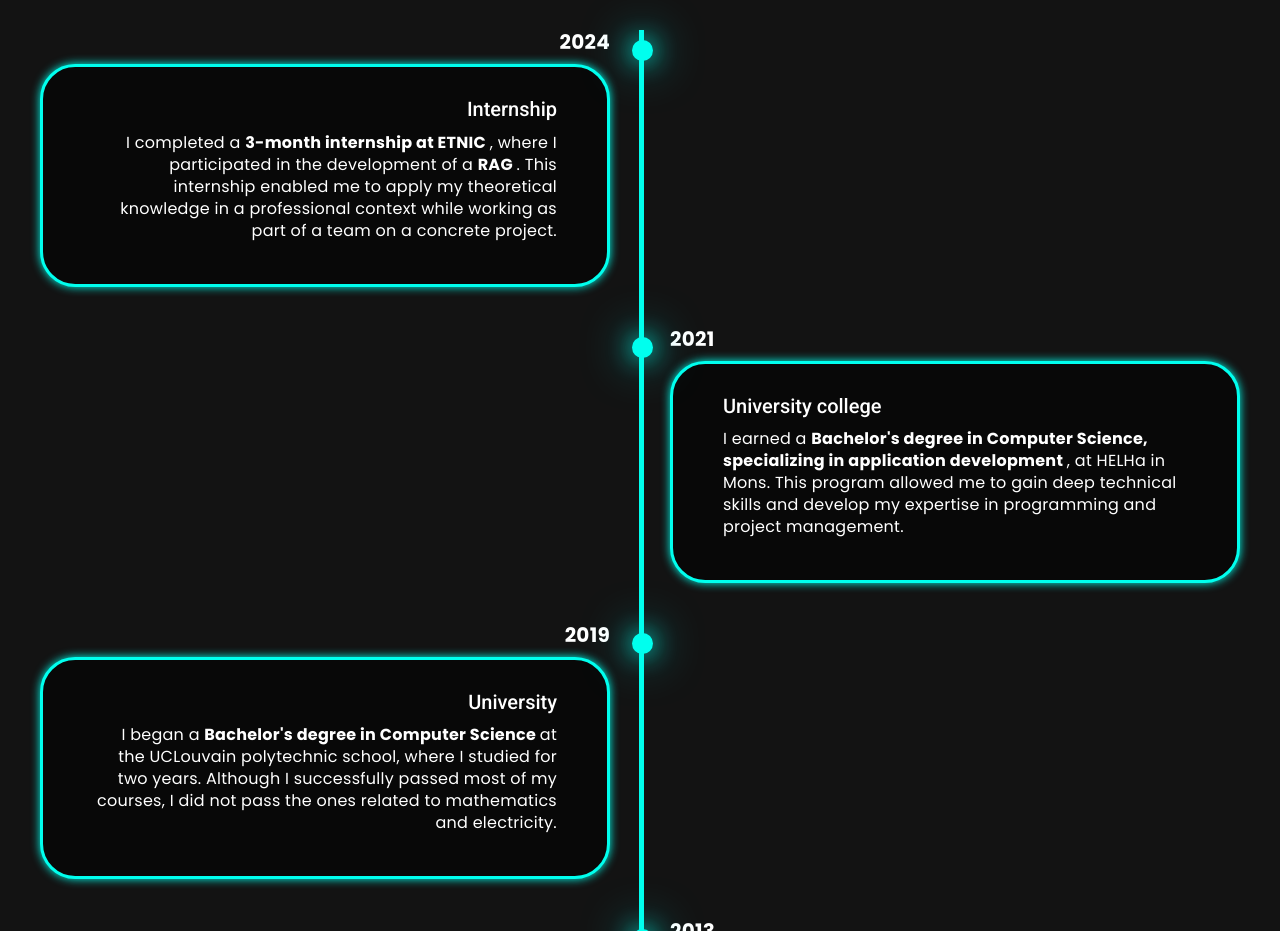
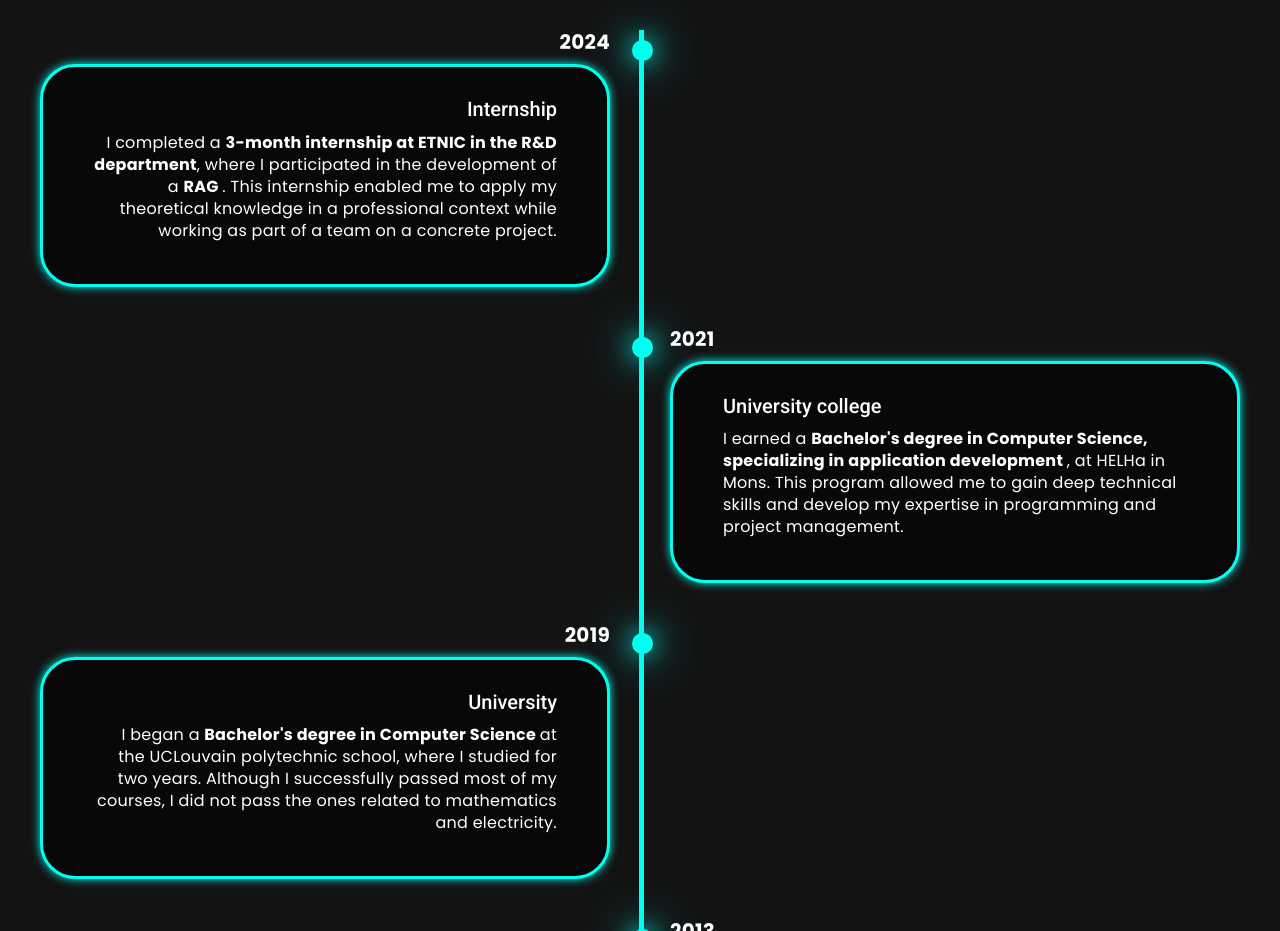
Before and after one commit to Antoinehrt/Portfolio, an Angular app: page / in a window 1280 px wide. Shown: the part 1000-1931 px from the top of the page. Built offline with nearby package versions, Linux system fonts and the light colour scheme; no server answers.

Commit message:
feat(EducationDetails): modify the timeline-item.ts object to add the name of to component to redirect to

```diff
--- a/src/app/pages/education/education.component.ts
+++ b/src/app/pages/education/education.component.ts
@@ -1,6 +1,7 @@
 import {Component} from '@angular/core';
 import {TimelineItem} from "../../core/models/timeline-item";
 import {CommonModule, NgFor, NgForOf} from "@angular/common";
+import {Router} from "@angular/router";
 
 @Component({
   selector: 'app-education',
@@ -15,14 +16,34 @@ import {CommonModule, NgFor, NgForOf} from "@angular/common";
 })
 export class EducationComponent {
   timelineItems: TimelineItem[] = [
-    {name: 'High School', date: new Date('2013'), description: 'I obtained my <b> CESS </b> in general education at Collège Saint-Stanislas, where I pursued a track in advanced sciences with English immersion. ' +
-        'My curriculum also included Latin and English immersion, which allowed me to develop strong language and analytical skills.'},
-    {name: 'University', date: new Date('2019'), description: 'I began a <b> Bachelor\'s degree in Computer Science </b> at the UCLouvain polytechnic school, where I studied for two years. ' +
-        'Although I successfully passed most of my courses, I did not pass the ones related to mathematics and electricity.'},
-    {name: 'University college', date: new Date('2021'), description: 'I earned a <b> Bachelor\'s degree in Computer Science, specializing in application development </b>, at HELHa in Mons. ' +
-        'This program allowed me to gain deep technical skills and develop my expertise in programming and project management.'},
-    {name: 'Internship', date: new Date('2024'), description: 'I completed a <b> 3-month internship at ETNIC </b>, where I participated in the development of a <b> RAG </b>. ' +
-        'This internship enabled me to apply my theoretical knowledge in a professional context while working as part of a team on a concrete project.'}
+    {
+      name: 'High School',
+      date: new Date('2013'),
+      description: 'I obtained my <b> CESS </b> in general education at Collège Saint-Stanislas, where I pursued a track in advanced sciences with English immersion. ' +
+        'My curriculum also included Latin and English immersion, which allowed me to develop strong language and analytical skills.',
+      component: 'high-school'
+    },
+    {
+      name: 'University',
+      date: new Date('2019'),
+      description: 'I began a <b> Bachelor\'s degree in Computer Science </b> at the UCLouvain polytechnic school, where I studied for two years. ' +
+        'Although I successfully passed most of my courses, I did not pass the ones related to mathematics and electricity.',
+      component: 'university'
+    },
+    {
+      name: 'University college',
+      date: new Date('2021'),
+      description: 'I earned a <b> Bachelor\'s degree in Computer Science, specializing in application development </b>, at HELHa in Mons. ' +
+        'This program allowed me to gain deep technical skills and develop my expertise in programming and project management.',
+      component: 'university-college'
+    },
+    {
+      name: 'Internship',
+      date: new Date('2024'),
+      description: 'I completed a <b> 3-month internship at ETNIC in the R&D department</b>, where I participated in the development of a <b> RAG </b>. ' +
+        'This internship enabled me to apply my theoretical knowledge in a professional context while working as part of a team on a concrete project.',
+      component: 'internship'
+    }
   ];
 
 }
```
Also changed, not shown: src/app/core/models/timeline-item.ts (+4 -3 lines).
